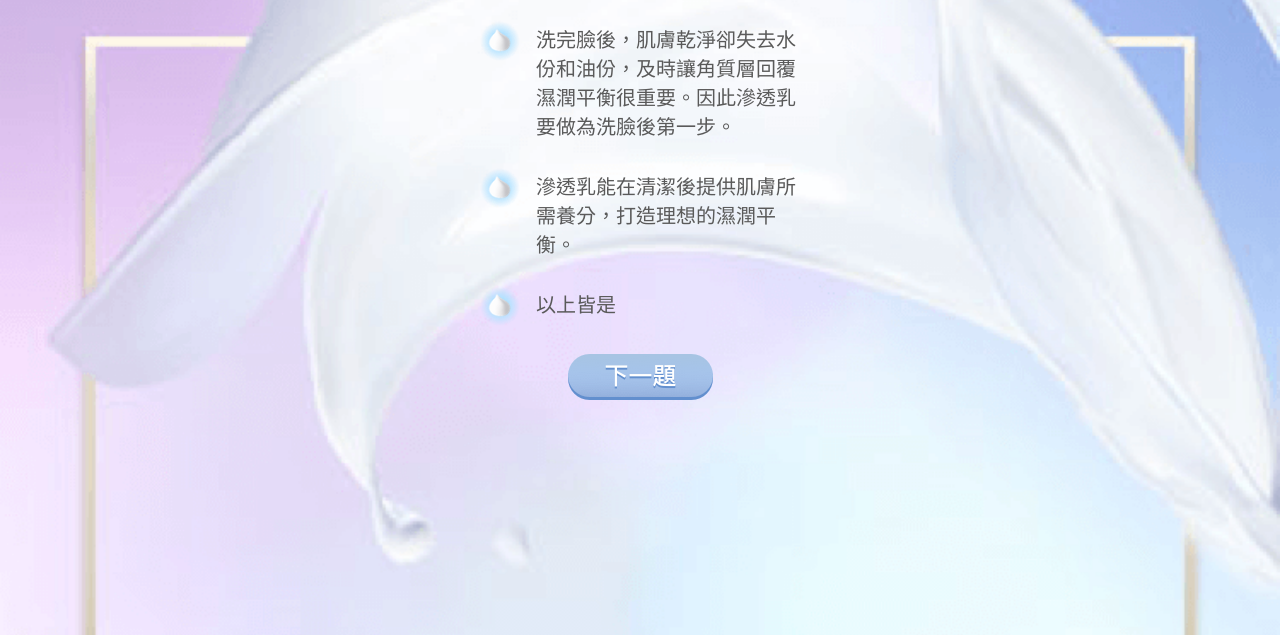
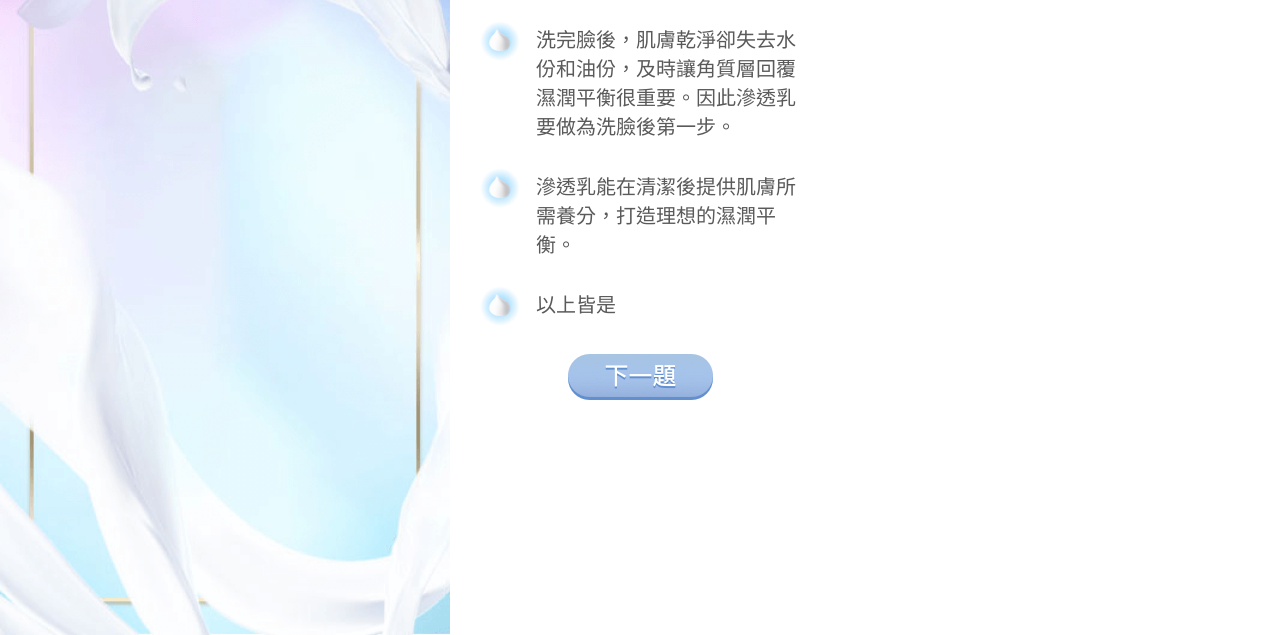
Before and after one commit to crazyms520/alibion, a plain HTML site: page qa01.html in a window 1280 px wide. Shown: the part 165-800 px from the top of the page. Drawn offline with Linux system fonts and the light colour scheme.

Commit message:
fix qa bg

```diff
--- a/scss/public.scss
+++ b/scss/public.scss
@@ -73,7 +73,7 @@ body {
 .s-box-2 {
 	background-image: url(../img/qa_bg@2x.png);
 	background-repeat: no-repeat;
-	background-size: cover;
+	background-size: contain;
 	height: 100vh;
 }
 
```
Also changed, not shown: qa01.html (+2 -1 lines), css/public.css.
